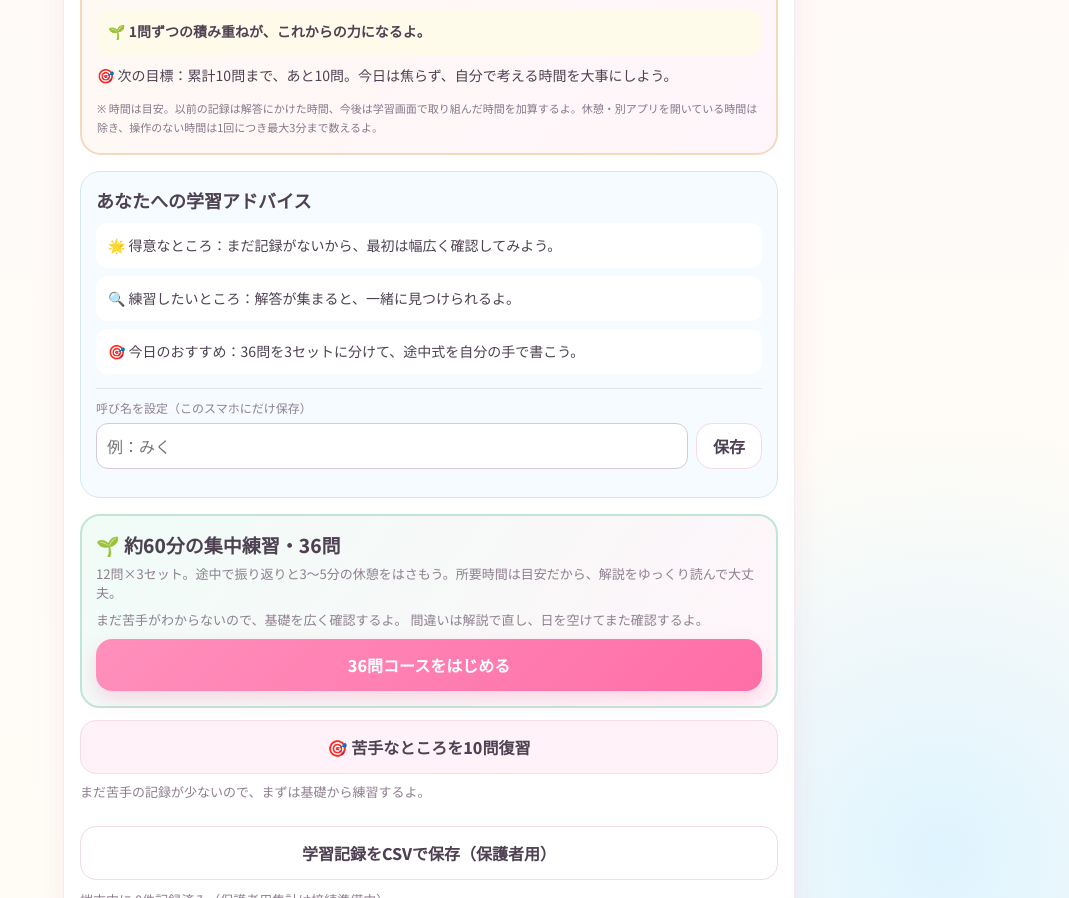
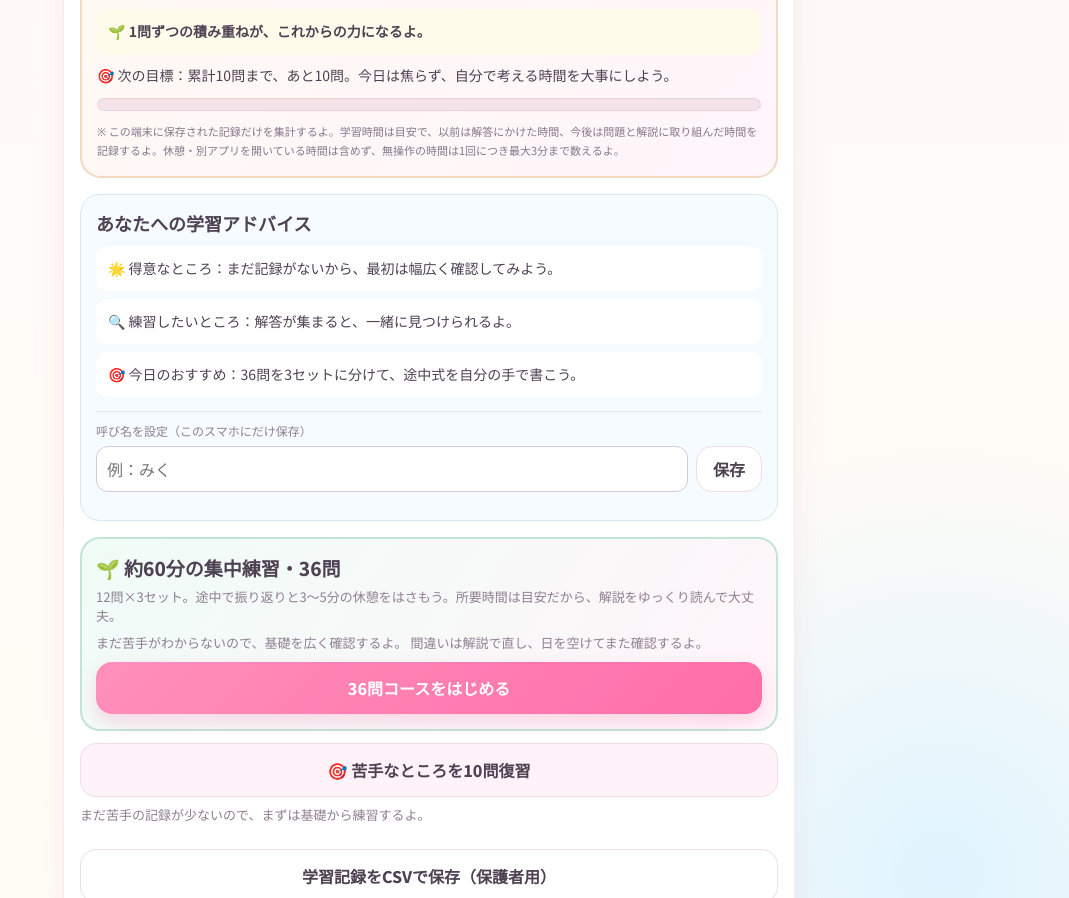
Before and after one commit to 0718yoshi-netizen/manabi-step, a plain HTML site: page index.html in a window 1280 px wide. Shown: the part 1228-2126 px from the top of the page, without its empty margins (211-1280 px from the left). Drawn offline with Linux system fonts and the light colour scheme.

Commit message:
Add visible next milestone progress and clarify device-only study time estimates

```diff
--- a/index.html
+++ b/index.html
@@ -147,6 +147,8 @@
     .growth-label{font-size:12px;color:#86768b;margin-top:3px}
     .growth-achievement{background:#fffbea;border-radius:12px;padding:11px;font-size:14px;font-weight:700;line-height:1.7;margin:12px 0 8px}
     .growth-goal{font-size:14px;line-height:1.8;margin:0}
+    .growth-goal-track{height:13px;border-radius:999px;background:#f4e4e9;margin:10px 0;overflow:hidden;border:1px solid #edd0dc}
+    .growth-goal-bar{height:100%;width:0%;background:linear-gradient(90deg,#fd8bb8,#ffc885);border-radius:999px;transition:width .2s ease}
     .growth-footnote{font-size:11px;color:#84778b;line-height:1.65;margin:11px 0 0}
     .coach-panel{margin-top:16px;border:1px solid #d6e7ef;background:#f5fbff;border-radius:20px;padding:15px}
     .coach-line{background:#fff;border-radius:12px;padding:10px 12px;margin:8px 0;line-height:1.8;font-size:14px}
@@ -248,7 +250,8 @@
         </div>
         <p id="growthAchievement" class="growth-achievement"></p>
         <p id="growthGoal" class="growth-goal"></p>
-        <p class="growth-footnote">※ 時間は目安。以前の記録は解答にかけた時間、今後は学習画面で取り組んだ時間を加算するよ。休憩・別アプリを開いている時間は除き、操作のない時間は1回につき最大3分まで数えるよ。</p>
+        <div class="growth-goal-track" role="progressbar" id="growthGoalTrack" aria-label="次の累計解答数の目標まで" aria-valuemin="0" aria-valuemax="100" aria-valuenow="0"><div id="growthGoalBar" class="growth-goal-bar"></div></div>
+        <p class="growth-footnote">※ この端末に保存された記録だけを集計するよ。学習時間は目安で、以前は解答にかけた時間、今後は問題と解説に取り組んだ時間を記録するよ。休憩・別アプリを開いている時間は含めず、無操作の時間は1回につき最大3分まで数えるよ。</p>
       </section>
       <section class="coach-panel" aria-label="学習アドバイス">
         <h3 id="coachTitle" style="margin:0 0 10px;font-size:18px">あなたへの学習アドバイス</h3>
@@ -655,9 +658,12 @@
       const hours=Math.floor(minutes/60);
       return hours?hours+'時間'+(minutes%60?minutes%60+'分':''):minutes+'分';
     }
+    function nextGoalTarget(n){
+      const milestones=[10,30,60,100,200,300,500,1000];
+      return milestones.find(v=>n<v)||Math.ceil((n+1)/500)*500;
+    }
     function nextGoal(n){
-      const milestones=[10,30,60,100,200,300,500,1000];
-      const target=milestones.find(v=>n<v)||Math.ceil((n+1)/500)*500;
+      const target=nextGoalTarget(n);
       return '🎯 次の目標：累計'+target+'問まで、あと'+(target-n)+'問。今日は焦らず、自分で考える時間を大事にしよう。';
     }
     function showGrowth(){
@@ -672,6 +678,9 @@
         :st.total>=10?'🌱 続けることが成長の第一歩。'+st.total+'問取り組んだ記録があるよ。'
         :'🌱 1問ずつの積み重ねが、これからの力になるよ。';
       $('growthGoal').textContent=nextGoal(st.total);
+      const percent=Math.min(100,Math.round(100*st.total/nextGoalTarget(st.total)));
+      $('growthGoalBar').style.width=percent+'%';
+      $('growthGoalTrack').setAttribute('aria-valuenow',String(percent));
     }
 
     function coachingAdvice(){
```
